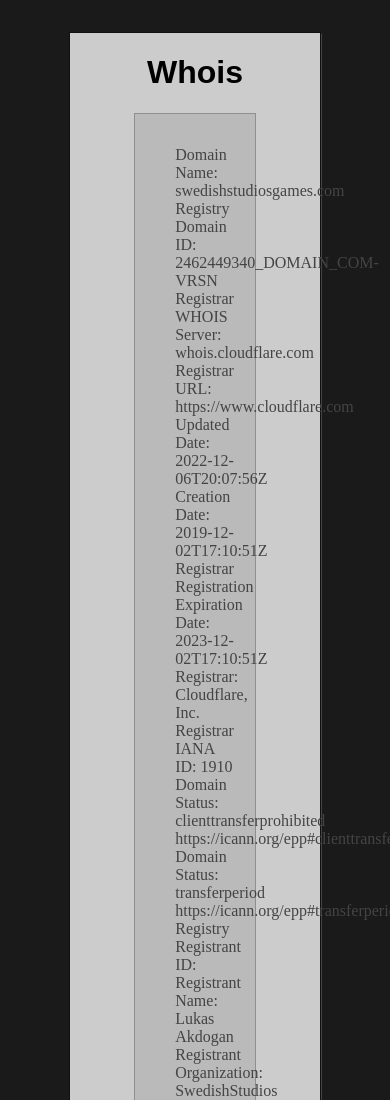
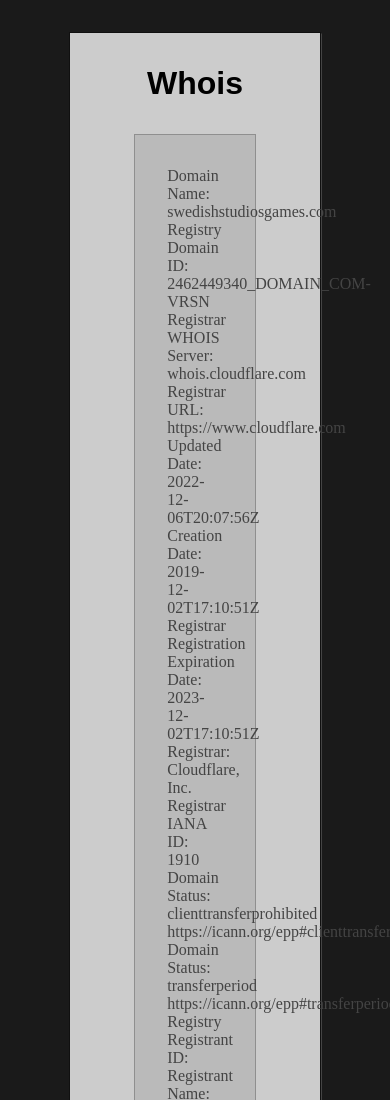
Before and after one commit to swedishstudiosgames/ssg-whois, a plain HTML site: page index.html in a window 390 px wide. Shown: the top 1100 px of the page. Drawn offline with Linux system fonts and the light colour scheme.

Commit message:
Optimized The Mobile Port Code

```diff
--- a/style.css
+++ b/style.css
@@ -1,5 +1,7 @@
 #shdw{background:#ccc;box-shadow:1px 1.5px #444;margin:32px auto;width:64%;border:1px solid #101010;}
-#bx{background:#bababa;border:1px solid #8F8F8F;margin-top:0px;margin-left:64px;margin-right:64px;margin-bottom:64px;height:auto;padding-left:0px;padding-right:16px;padding-top:16px;padding-bottom:16px;}
+#bx{background:#bababa;border:1px solid #8F8F8F;height:auto;margin:0px 64px 64px;}
 #bx ul li{text-decoration:none;list-style-type:none;color:#444;}
+#bx ul{padding:0px 32px;margin:32px 0px;}
 body{background:#1a1a1a;margin:0px;padding:0px;}
+header{width:auto;margin:32px auto;}
 h1{text-align:center;font-family:arial;}
```
